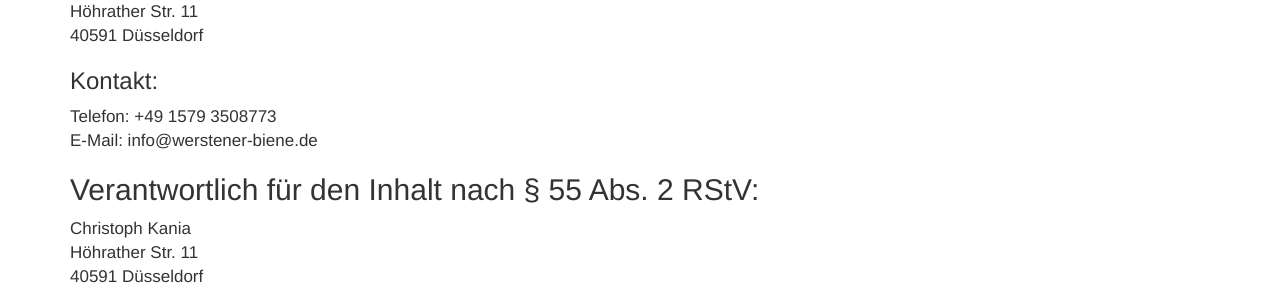
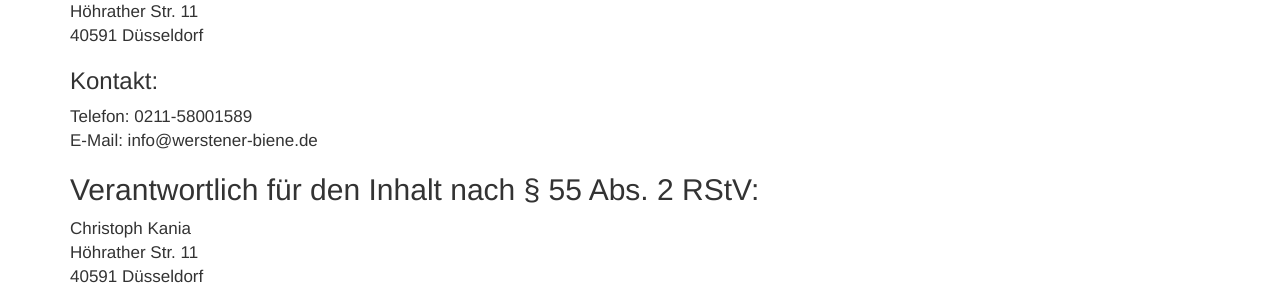
Before and after one commit to chkania/werstener-biene, a Jekyll site: the page built from legal/impressum.md, in a window 1280 px wide and 900 px high. Shown: the part 271-571 px from the top of the window. Built offline with Jekyll 4.4.1, drawn with Linux system fonts in a browser that asks for light colours; comment, search, counter and statistics services are not loaded.

Commit message:
phonenumber changed

```diff
--- a/legal/impressum.md
+++ b/legal/impressum.md
@@ -16,7 +16,7 @@ Höhrather Str. 11<br/>
 </address>
 
 ### Kontakt:
-<address>Telefon: 	+49 1579 3508773<br/>
+<address>Telefon: 	0211-58001589<br/>
 E-Mail: 	info@werstener-biene.de</address>
 
 ## Verantwortlich für den Inhalt nach § 55 Abs. 2 RStV:
--- a/legal/kontakt.html
+++ b/legal/kontakt.html
@@ -23,7 +23,7 @@ nosocial: true
                     Werstener Biene <br/>Christoph Kania<br/>Höhrather Straße 11<br/>40591 Düsseldorf
                 </p>
                 <p><i class="fa fa-phone"></i>
-                    T: +49 1579 3508773</p>
+                    T: 0211-58001589</p>
                 <p><i class="fa fa-envelope-o"></i>
                     E: <a href="mailto:info@werstener-biene.de">info@werstener-biene.de</a>
                 </p>
```
